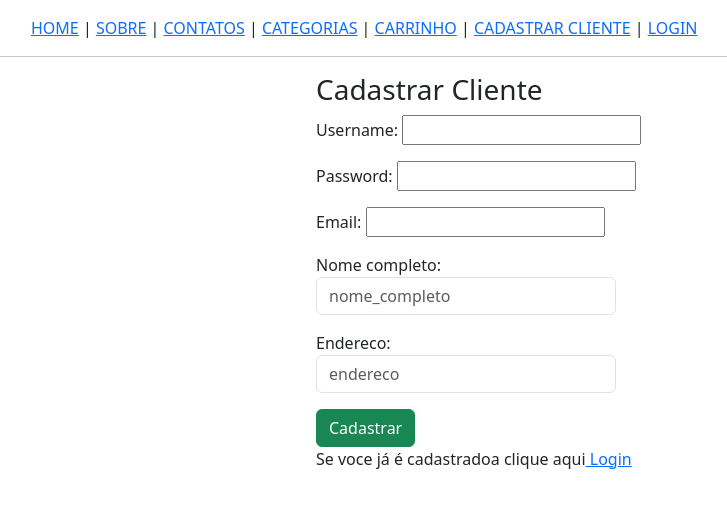
After one commit to gersonbreno/Projeto-dajngo-loja, a Django app: page /registrar in a window 1280 px wide. The commit adds this page. Shown: the top 508 px of the page, without its empty margins (51-778 px from the left). Run offline with Django 5.2, Linux system fonts and the light colour scheme.

Commit message:
versao 2.0

```diff
--- a/lojaproject/lojaapp/forms.py
+++ b/lojaproject/lojaapp/forms.py
@@ -0,0 +1,71 @@
+from django import forms
+from .models import Pedido_order, Cliente
+from django.forms import ModelForm, TextInput, EmailInput, PasswordInput
+from django.contrib.auth.models import User
+
+
+class ChegarPedidoForms(forms.ModelForm):
+    class Meta:
+        model = Pedido_order
+        fields = ["ordenado_por", "endereco_envio", "telefone", "email"]
+        # widgets= {
+        #     'ordenado_por': TextInput(attrs={
+        #         'class': "form-control",
+        #         'style': 'max-width: 300px;',
+        #         'placeholder': 'ordenado_por'
+
+        #     }),
+        #     'endereco_envio': TextInput(attrs={
+        #         'class': "form-control",
+        #         'style': 'max-width: 300px;',
+        #         'placeholder': 'endereco_envio'
+
+        #     }),
+        #     'telefone': TextInput(attrs={
+        #         'class': "form-control",
+        #         'style': 'max-width: 300px;',
+        #         'placeholder': 'telefone'
+
+        #     }),
+        #     'email': TextInput(attrs={
+        #         'class': "form-control",
+        #         'style': 'max-width: 300px;',
+        #         'placeholder': 'email'
+
+        #     }),
+        # }
+
+
+class ClienteRegistrarForms(forms.ModelForm):
+    username = forms.CharField(widget= forms.TextInput)#(attrs = {'placeholder': 'usuario', 'class': "form-control", 'style': 'Width: 300px; display: flex; '})
+    password = forms.CharField(widget= forms.PasswordInput )
+    email = forms.CharField(widget= forms.EmailInput)
+    class Meta:
+        model = Cliente
+        fields = ["username", "password", "email", "nome_completo", "endereco"]
+        widgets= {
+
+            'nome_completo': TextInput(attrs={
+                'class': "form-control",
+                'style': 'max-width: 300px;',
+                'placeholder': 'nome_completo'
+
+            }),
+
+            'endereco': TextInput(attrs={
+                'class': "form-control",
+                'style': 'max-width: 300px;',
+                'placeholder': 'endereco'
+
+            }),
+        }
+    def clean_username(self):
+        unome = self.cleaned_data.get("username")
+        if User.objects.filter(username = unome).exists():
+            raise forms.ValidationError("Este Cliente ja existe no nosso Sistema!")
+        return unome
+
+
+class ClienteEntrarForm(forms.Form):
+    username = forms.CharField(widget= forms.TextInput)#(attrs = {'placeholder': 'usuario', 'class': "form-control", 'style': 'Width: 300px; display: flex; '})
+    password = forms.CharField(widget= forms.PasswordInput )
--- a/lojaproject/lojaapp/models.py
+++ b/lojaproject/lojaapp/models.py
@@ -64,10 +64,11 @@ PEDIDO_STATUS=(
 
 
 class Pedido_order(models.Model):
-    Carro = models.OneToOneField(Carro, on_delete= models.CASCADE)
+    carro = models.OneToOneField(Carro, on_delete= models.CASCADE)
+    ordenado_por = models.CharField(max_length=200, default='SeuValorPadrão')
+    endereco_envio = models.CharField(max_length=200)
     telefone = models.CharField(max_length = 10)
     email = models.EmailField(null=True, blank=True)
-    endereco_envio = models.CharField(max_length=200)
     subtotal = models.PositiveIntegerField()
     desconto = models.PositiveIntegerField()
     total = models.PositiveIntegerField()
--- a/lojaproject/lojaapp/templates/base.html
+++ b/lojaproject/lojaapp/templates/base.html
@@ -1,3 +1,4 @@
+
 <!DOCTYPE html>
 <html lang="pt-br">
 <head>
@@ -14,8 +15,18 @@
     <a href="{% url "lojaapp:sobre" %}"> SOBRE</a> |
     <a href="{% url "lojaapp:contato" %}">CONTATOS</a> |
     <a href="{% url "lojaapp:TodosProdutos" %}">CATEGORIAS</a> |
-    <a href="{% url "lojaapp:meucarro" %}">CARRINHO</a>
+    <a href="{% url "lojaapp:meucarro" %}">CARRINHO</a> |
 
+    {% if request.user.cliente %}
+    Seja bem vindo {{request.user.username}} !
+    <a href="{% url "lojaapp:clienteperfil" %}">MEU PERFIL</a>
+    <a href="{% url "lojaapp:clientesair" %}">SAIR</a>
+
+
+    {% else %}
+    <a href="{% url "lojaapp:clienteregistrar" %}">CADASTRAR CLIENTE</a> |
+    <a href="{% url "lojaapp:clienteentrar" %}">LOGIN</a>
+    {% endif %}
 </div>
 <hr>
     {% block content%}
--- /dev/null
+++ b/lojaproject/lojaapp/templates/registrarcliente.html
@@ -0,0 +1,31 @@
+{% extends 'base.html' %}
+
+{% block title %}Cadastrar Cliente{% endblock %}
+
+{% block content %}
+
+
+    <style>
+        .errorlist{
+            color: red;
+            list-style: none;
+        }
+    </style>
+<div class="container">
+    <div class="row">
+        <div class="col-md-6 mx-auto">
+        <h3>Cadastrar Cliente</h3>
+            <form action ="" method = "POST">
+                {% csrf_token %}
+                {{form.as_p}}
+                <button class="btn btn-success"> Cadastrar </button>
+            </form>
+            <p> Se voce já é cadastradoa clique aqui<a href="{% url "lojaapp:clienteentrar" %}"> Login</a></p>
+        </div>
+     </div>
+    </div>
+
+
+
+
+{% endblock %}
--- a/lojaproject/lojaapp/urls.py
+++ b/lojaproject/lojaapp/urls.py
@@ -1,5 +1,6 @@
 from django.urls import path
 from.views import *
+
 
 
 
@@ -18,5 +19,8 @@ urlpatterns = [
       path('manipular-carro/<int:cp_id>/', ManipularCarroView.as_view(), name='manipularcarro'),
       path('limpar-carro/', LimparCarroView.as_view(), name='limparcarro'),
       path('checkout/', CheckoutView.as_view(), name='checkout'),
-
+      path('registrar', ClienteResgistrarView.as_view(), name='clienteregistrar'),
+      path('sair', ClienteSairView.as_view(), name='clientesair'),
+      path('entrar/', ClienteentrarView.as_view(), name='clienteentrar'),
+      path('perfil/', ClientePerfilView.as_view(), name='clienteperfil'),
 ]
--- a/lojaproject/lojaapp/views.py
+++ b/lojaproject/lojaapp/views.py
@@ -1,9 +1,27 @@
 from typing import Any
+from django.forms.models import BaseModelForm
+from django.http import HttpRequest, HttpResponse, HttpResponse as HttpResponse
 from django.shortcuts import render, redirect
-from django.views.generic import View, TemplateView
+from django.views.generic import View, TemplateView, CreateView, FormView
+from django.urls import reverse_lazy
+from .forms import ChegarPedidoForms, ClienteRegistrarForms, ClienteEntrarForm
 from.models import *
+from django.contrib.auth import authenticate, login, logout
 
-class HomeView(TemplateView):
+
+class LojaMixin(object):
+    def dispatch(self, request, *args, **kwargs):
+        carro_id = request.session.get("carro_id")
+        if carro_id:
+            carro_obj = Carro.objects.get(id=carro_id)
+            if request.user.is_authenticated and hasattr(request.user, 'cliente'):
+                carro_obj.cliente = request.user.cliente
+                carro_obj.save()
+        return super().dispatch(request, *args, **kwargs)
+
+
+
+class HomeView(LojaMixin, TemplateView):
     template_name = 'home.html'
     def get_context_data(self, **kwargs ):
         context = super().get_context_data(**kwargs)
@@ -19,14 +37,14 @@ class SobreView(TemplateView):
 class ContatoView(TemplateView):
     template_name = 'contato.html'
 
-class TodosProdutosView(TemplateView):
+class TodosProdutosView(LojaMixin,TemplateView):
     template_name = 'todosprodutos.html'
     def get_context_data(self, **kwargs ):
         context = super().get_context_data(**kwargs)
         context['todosctegorias'] = Categoria.objects.all()
         return context
 
-class ProdutoDetalheView(TemplateView):
+class ProdutoDetalheView(LojaMixin, TemplateView):
     template_name = 'produtodetalher.html'
     def get_context_data(self, **kwargs ):
         context = super().get_context_data(**kwargs)
@@ -40,7 +58,7 @@ class ProdutoDetalheView(TemplateView):
 
 
 
-class AddCarroView(TemplateView):
+class AddCarroView(LojaMixin,TemplateView):
     template_name = 'addprocarro.html'
     def get_context_data(self, **kwargs ):
         context = super().get_context_data(**kwargs)
@@ -70,7 +88,7 @@ class AddCarroView(TemplateView):
         return context
 
 
-class  MeuCarroView(TemplateView):
+class  MeuCarroView(LojaMixin,TemplateView):
     template_name = 'meucarro.html'
     def get_context_data(self, **kwargs ):
         context = super().get_context_data(**kwargs)
@@ -127,8 +145,19 @@ class  LimparCarroView(View):
 
         return redirect("lojaapp:meucarro")
 
-class  CheckoutView(TemplateView):
+class  CheckoutView(CreateView):
     template_name = 'processar.html'
+    form_class = ChegarPedidoForms
+    success_url = reverse_lazy("lojaapp:home")
+
+    def dispatch(self, request,*args, **kwargs):
+        if request.user.is_authenticated and request.user.cliente:
+            pass
+        else:
+            return redirect("/entrar/?next=/checkout/")
+
+        return super().dispatch(request, *args, **kwargs)
+
     def get_context_data(self, **kwargs ):
         context = super().get_context_data(**kwargs)
         carro_id = self.request.session.get("carro_id", None)
@@ -138,3 +167,120 @@ class  CheckoutView(TemplateView):
             carro_obj = None
         context['carro'] = carro_obj
         return context
+
+
+    def form_valid(self, form):
+        carro_id = self.request.session.get("carro_id")
+        if carro_id:
+            carro_obj = Carro.objects.get(id = carro_id)
+            form.instance.carro = carro_obj
+            form.instance.subtotal = carro_obj.total
+            form.instance.desconto = 0
+            form.instance.total  = carro_obj.total
+            form.instance.pedido_status = "Pedido  Recebido"
+            del self.request.session['carro_id']
+        else:
+            return redirect("lojaapp:home")
+        return super().form_valid(form)
+
+
+
+
+
+class  ClienteResgistrarView(CreateView):
+    template_name = 'registrarcliente.html'
+    form_class = ClienteRegistrarForms
+    success_url = reverse_lazy("lojaapp:home")
+
+    def form_valid(self, form):
+        username = form.cleaned_data.get("username")
+        password = form.cleaned_data.get("password")
+        email = form.cleaned_data.get("email")
+        user = User.objects.create_user(username,email,password)
+        form.instance.user = user
+        login(self.request, user)
+        return super().form_valid(form)
+
+    def get_success_url(self):
+        if "next" in self.request.GET:
+            next_url = self.request.GET.get("next")
+            return next_url
+        else:
+            return self.success_url
+class ClienteSairView(View):
+    def get(self, request):
+        logout(request)
+        return redirect("lojaapp:home")
+
+
+class ClienteentrarView(FormView):
+    template_name = 'Clienteentrar.html'
+    form_class = ClienteEntrarForm
+    success_url = reverse_lazy("lojaapp:home")
+    def form_valid(self, form):
+        unome = form.cleaned_data.get("username")
+        pword = form.cleaned_data.get("password")
+        user = authenticate(username= unome, password = pword)
+        if user is not None and user.cliente:
+            login(self.request, user)
+        else:
+            return render(self.request, self.template_name, {"form": self.form_class, "error": "Senha e usuario Invalido Tente Novamente!"})
+
+        return super().form_valid(form)
+
+    def get_success_url(self):
+        if "next" in self.request.GET:
+            next_url = self.request.GET.get("next")
+            return next_url
+        else:
+            return self.success_url
+    # def form_valid(self, form):
+    #     # Extract username and password from the form
+    #     username = form.cleaned_data.get("username")
+    #     password = form.cleaned_data.get("password")
+
+    #     # Check if username and password are provided
+    #     if not username or not password:
+    #         return render(
+    #             self.request,
+    #             self.template_name,
+    #             {"form": form, "error": "Informe usuário e senha."}
+    #         )
+
+    #     # Authenticate the user
+    #     usr = authenticate(username=username, password=password)
+
+    #     # Check if authentication was successful and if the user has a related Cliente
+    #     if usr is not None and hasattr(usr, 'cliente'):
+    #         # Login the user
+    #         login(self.request, usr)
+    #         return super().form_valid(form)  # Continue with the default behavior
+
+    #     # If authentication failed or user doesn't have a related Cliente, render an error
+    #     return render(
+    #         self.request,
+    #         self.template_name,
+    #         {"form": form, "error": "Senha e usuário inválidos. Tente novamente!"}
+    #     )
+
+    # def get_success_url(self):
+    #     # Customize the success URL if needed
+    #     return self.success_url
+
+class ClientePerfilView(TemplateView):
+     template_name = 'Clienteperfil.html'
+     def dispatch(self, request,*args, **kwargs):
+        if request.user.is_authenticated and request.user.cliente:
+            pass
+        else:
+            return redirect("/entrar/?next=/perfil/")
+
+        return super().dispatch(request, *args, **kwargs)
+     def get_context_data(self, **kwargs ):
+        context = super().get_context_data(**kwargs)
+        cliente = self.request.user.cliente
+        context['cliente']= cliente
+
+        pedido = Pedido_order.objects.filter(carro__cliente = cliente)
+        context['pedido'] = pedido
+        return context
```
Also changed, not shown: lojaproject/lojaapp/templates/Clienteentrar.html (added, +35 -0 lines), lojaproject/lojaapp/templates/Clienteperfil.html (added, +55 -0 lines), lojaproject/lojaapp/templates/processar.html (+6 -4 lines), lojaproject/db.sqlite3, lojaproject/lojaapp/migrations/0003_pedido_order_ordenado_por.py (added), lojaproject/lojaapp/migrations/0004_rename_carro_pedido_order_carro.py (added).
